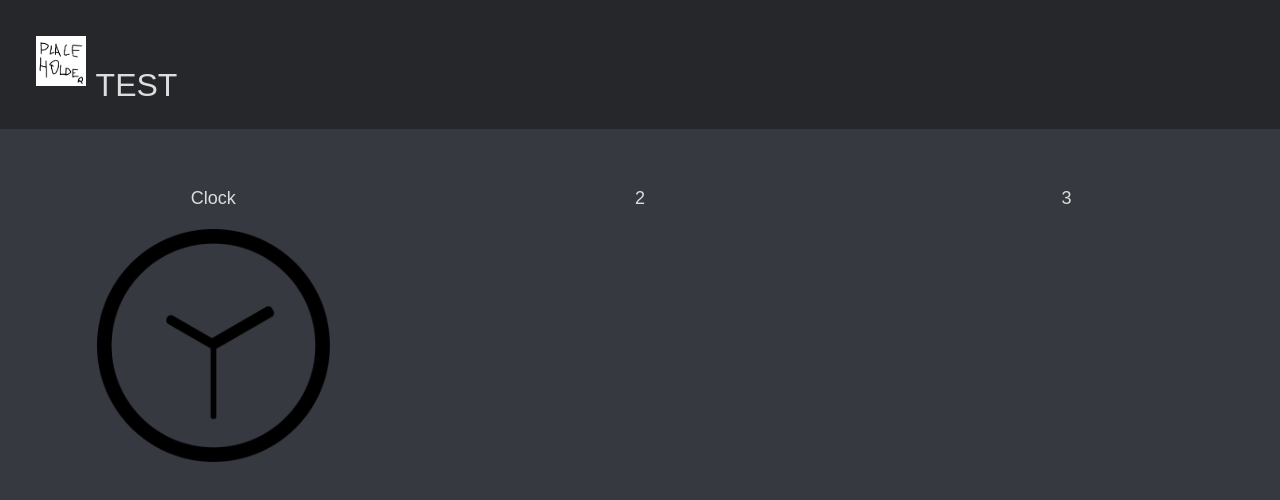
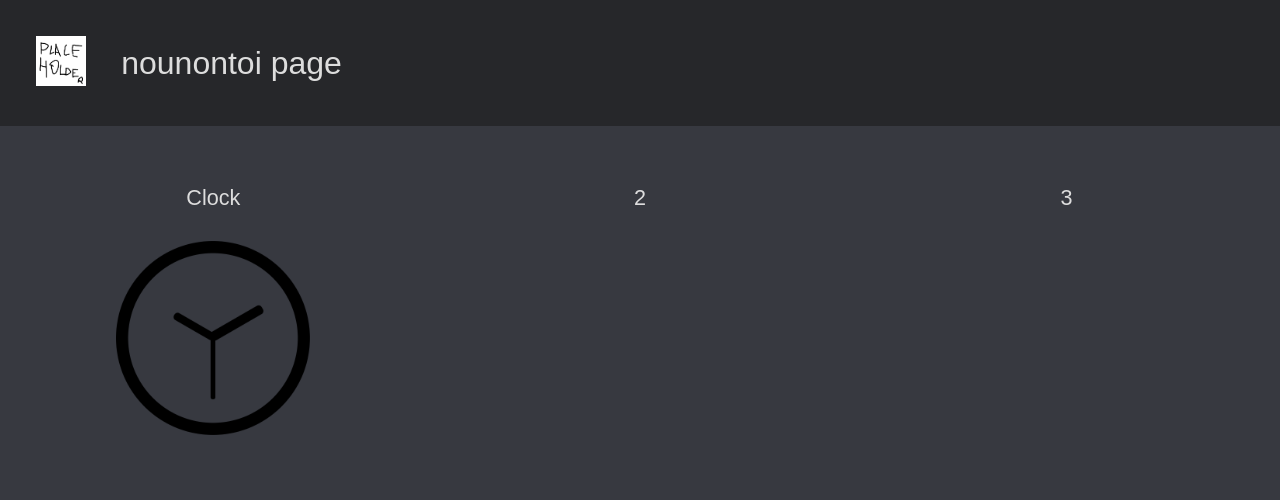
Before and after one commit to nounontoi/nounontoi.github.io, a plain HTML site: page index.html in a window 1280 px wide. Drawn offline with Linux system fonts and the light colour scheme.

Commit message:
New additions

```diff
--- a/index.html
+++ b/index.html
@@ -7,7 +7,7 @@
         <script defer src="scripts.js"></script>
         <!-- <link rel="stylesheet" href="https://cdn.jsdelivr.net/npm/@picocss/pico@1.5.10/css/pico.min.css"> -->
         <div id="navbar">
-            <img src=Images/placeholder.png class="logo"><a href="https://nounontoi.github.io" class="title">TEST</a>
+            <img src=Images/placeholder.png class="logo"><a href="https://nounontoi.github.io" class="title">nounontoi page</a>
         </div>
     </head>
     <body>
--- a/styles.css
+++ b/styles.css
@@ -29,6 +29,7 @@
     margin: 0.5%;
 
     text-align: center;
+    font-size: larger;
 
     transition-duration: 0.2s;
 
@@ -38,7 +39,7 @@
 
 [class*="col-"]:hover {
     /* border: 2px solid #bbbbbb; */
-    background-color: rgba(100, 100, 100, 0.6);
+    background-color: rgba(100, 100, 100, 0.5);
     /* font-size: larger; */
 }
 
@@ -52,6 +53,11 @@
     text-decoration: none;
     font-size: xx-large;
     color: #dddddd;
+    margin-left: 2%;
+
+    top: 50%;
+    transform: translateY(-50%);
+    position: absolute;
 }
 
 .button {
@@ -70,8 +76,8 @@
 }
 
 .imgcol {
-    width: 60%;
-    padding-top: 20px;
+    width: 50%;
+    padding-top: 30px;
 }
 
 
@@ -81,6 +87,7 @@
     padding: 2%;
     margin-top: 0;
     margin-bottom: 40px;
+    position: relative;
 }
 
 #time {
@@ -88,10 +95,12 @@
     font-size: 500px;
     width: auto;
     margin: 0;
+
     top: 50%;
     left: 50%;
     transform: translate(-50%, -50%);
     position: absolute;
+
     cursor: none;
 }
 
@@ -116,6 +125,5 @@ body {
 a {
     color: #dddddd;
     font-family: Arial, Helvetica, sans-serif;
-    font-size: large;
     text-decoration: none;
 }
```
Also changed, not shown: clock.html (+1 -1 lines).
